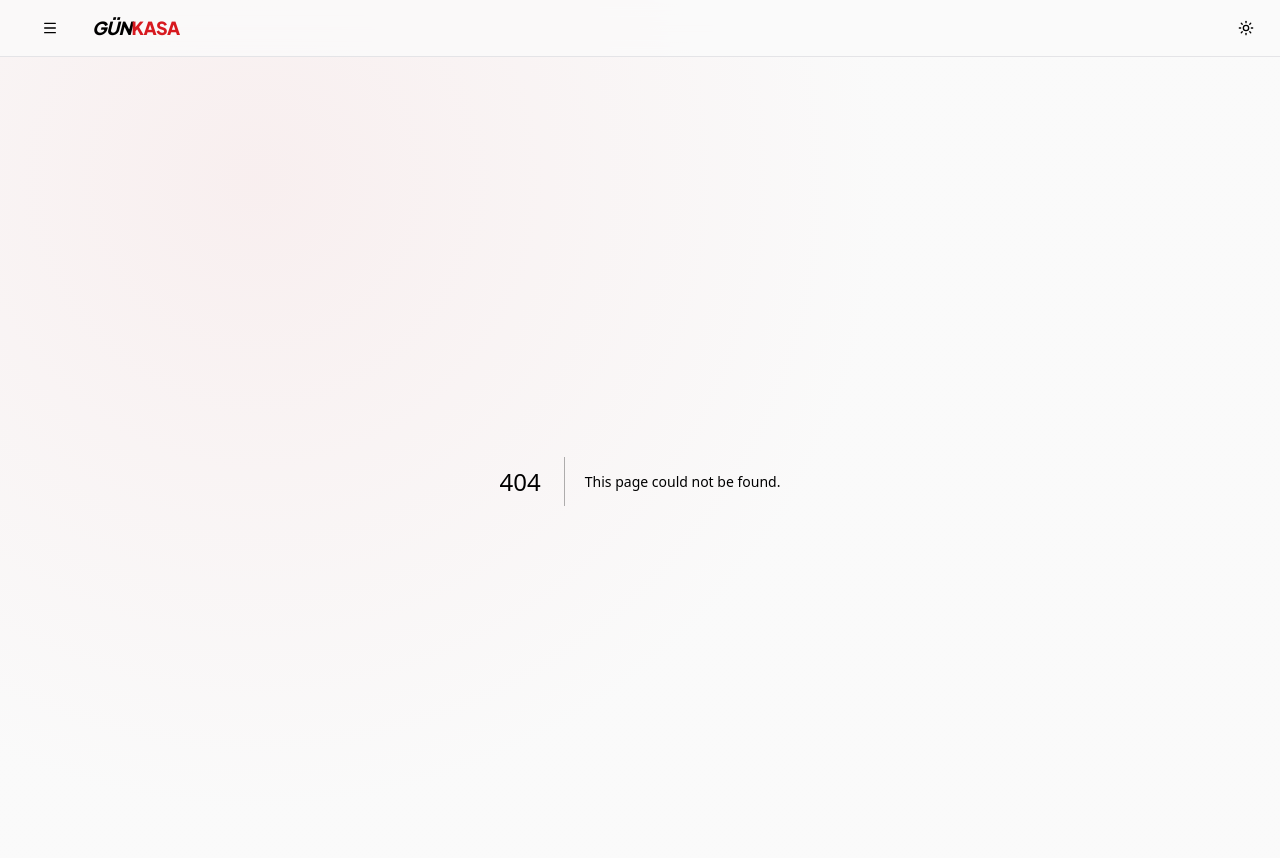
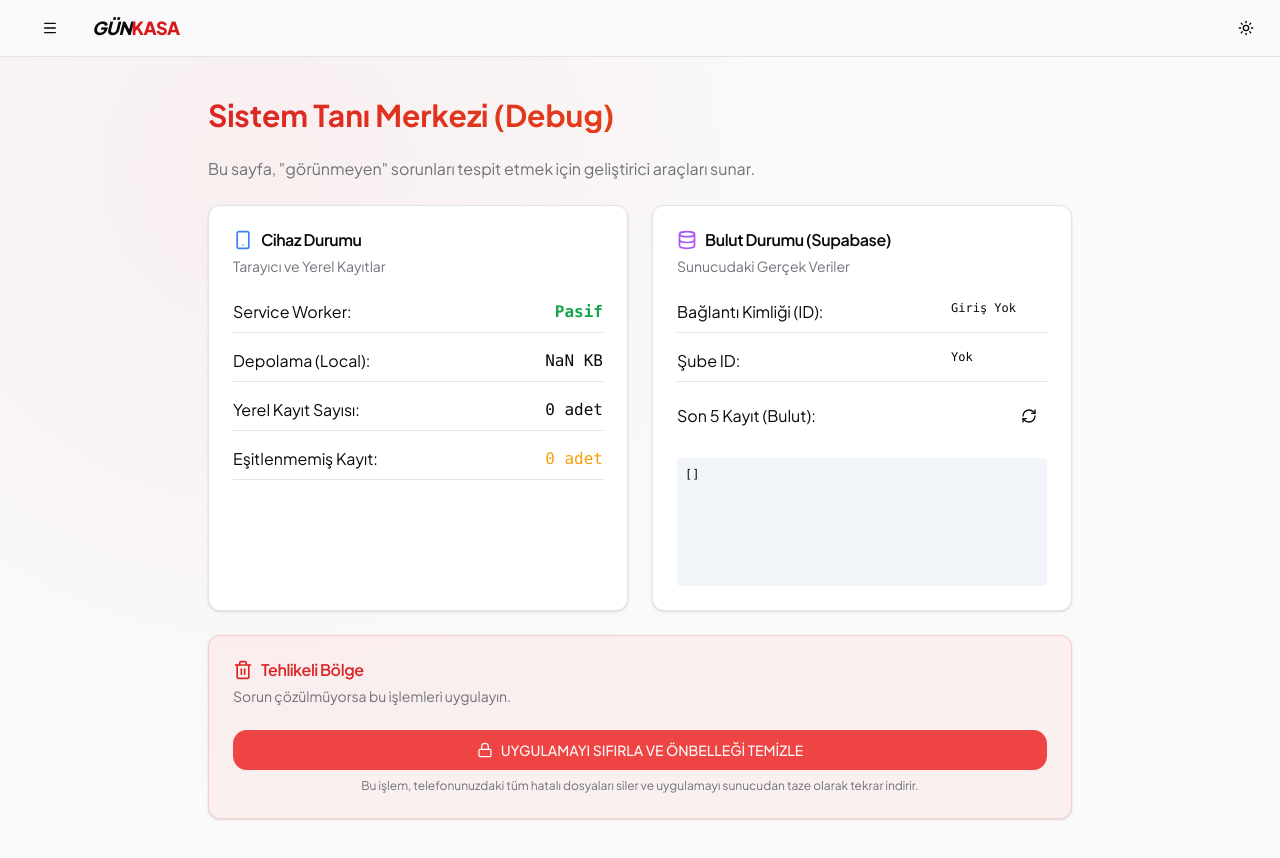
Before and after one commit to berkkkaraman/komagene-kasa, a Next.js app in the folder komagene-app/: page /debug in a window 1280 px wide. Before the commit this address had no page. Shown: the top 858 px of the page. Built offline with nearby package versions, Linux system fonts and the light colour scheme.

Commit message:
feat: add debug dashboard for diagnosis

```diff
--- /dev/null
+++ b/komagene-app/src/app/debug/page.tsx
@@ -0,0 +1,208 @@
+"use client";
+
+import { useState, useEffect } from "react";
+import { useStore } from "@/store/useStore";
+import { supabase } from "@/lib/supabase";
+import { Button } from "@/components/ui/button";
+import { Card, CardContent, CardHeader, CardTitle, CardDescription } from "@/components/ui/card";
+import { toast } from "sonner";
+import { Trash2, RefreshCw, Database, Wifi, Smartphone, Lock } from "lucide-react";
+import { useAuth } from "@/components/auth/AuthProvider";
+
+export default function DebugPage() {
+    const { records, settings, userProfile } = useStore();
+    const { user } = useAuth();
+    const [cloudRecords, setCloudRecords] = useState<any[]>([]);
+    const [isLoading, setIsLoading] = useState(false);
+    const [swStatus, setSwStatus] = useState("Bilinmiyor");
+    const [localStorageSize, setLocalStorageSize] = useState("0 KB");
+
+    // 1. Initial Probe
+    useEffect(() => {
+        checkServiceWorker();
+        calculateStorage();
+        if (userProfile?.branch_id) {
+            fetchCloudData(userProfile.branch_id);
+        }
+    }, [userProfile?.branch_id]);
+
+    const checkServiceWorker = async () => {
+        if ('serviceWorker' in navigator) {
+            const regs = await navigator.serviceWorker.getRegistrations();
+            setSwStatus(regs.length > 0 ? `Aktif (${regs.length} adet)` : "Pasif");
+        } else {
+            setSwStatus("Desteklenmiyor");
+        }
+    };
+
+    const calculateStorage = () => {
+        let total = 0;
+        for (let x in localStorage) {
+            let amount = (localStorage[x].length * 2) / 1024;
+            total += amount;
+        }
+        setLocalStorageSize(total.toFixed(2) + " KB");
+    };
+
+    const fetchCloudData = async (branchId: string) => {
+        setIsLoading(true);
+        try {
+            const { data, error } = await supabase
+                .from('records')
+                .select('id, date, income, created_at')
+                .eq('branch_id', branchId)
+                .order('date', { ascending: false })
+                .limit(5);
+
+            if (error) throw error;
+            setCloudRecords(data || []);
+        } catch (e: any) {
+            toast.error("Bulut verisi çekilemedi: " + e.message);
+        } finally {
+            setIsLoading(false);
+        }
+    };
+
+    // 2. Actions
+    const handleForceReset = async () => {
+        if (!confirm("DİKKAT: Tüm uygulama verileri ve önbellek silinecek. Giriş yapmanız gerekecek. Onaylıyor musunuz?")) return;
+
+        try {
+            // A. Clear Storage
+            localStorage.clear();
+            sessionStorage.clear();
+
+            // B. Unregister Service Workers
+            if ('serviceWorker' in navigator) {
+                const registrations = await navigator.serviceWorker.getRegistrations();
+                for (const registration of registrations) {
+                    await registration.unregister();
+                }
+            }
+
+            // C. Clear Caches
+            if ('caches' in window) {
+                const keys = await caches.keys();
+                await Promise.all(keys.map(key => caches.delete(key)));
+            }
+
+            toast.success("Uygulama sıfırlandı. Sayfa yenileniyor...");
+            setTimeout(() => {
+                window.location.href = "/";
+            }, 1500);
+        } catch (e) {
+            toast.error("Sıfırlama hatası!");
+        }
+    };
+
+    const handleManualPull = async () => {
+        if (!userProfile?.branch_id) return;
+        toast.info("Buluttan zorla çekiliyor...");
+        await fetchCloudData(userProfile.branch_id);
+    };
+
+    return (
+        <div className="container mx-auto p-4 space-y-6 max-w-4xl">
+            <h1 className="text-3xl font-bold bg-gradient-to-r from-red-600 to-orange-600 bg-clip-text text-transparent">
+                Sistem Tanı Merkezi (Debug)
+            </h1>
+            <p className="text-muted-foreground">
+                Bu sayfa, "görünmeyen" sorunları tespit etmek için geliştirici araçları sunar.
+            </p>
+
+            <div className="grid gap-6 md:grid-cols-2">
+                {/* 1. Local Device Status */}
+                <Card>
+                    <CardHeader>
+                        <CardTitle className="flex items-center gap-2">
+                            <Smartphone className="h-5 w-5 text-blue-500" />
+                            Cihaz Durumu
+                        </CardTitle>
+                        <CardDescription>Tarayıcı ve Yerel Kayıtlar</CardDescription>
+                    </CardHeader>
+                    <CardContent className="space-y-4">
+                        <div className="flex justify-between border-b pb-2">
+                            <span>Service Worker:</span>
+                            <span className="font-mono font-bold text-green-600">{swStatus}</span>
+                        </div>
+                        <div className="flex justify-between border-b pb-2">
+                            <span>Depolama (Local):</span>
+                            <span className="font-mono">{localStorageSize}</span>
+                        </div>
+                        <div className="flex justify-between border-b pb-2">
+                            <span>Yerel Kayıt Sayısı:</span>
+                            <span className="font-mono">{records.length} adet</span>
+                        </div>
+                        <div className="flex justify-between border-b pb-2">
+                            <span>Eşitlenmemiş Kayıt:</span>
+                            <span className="font-mono text-amber-500">
+                                {records.filter(r => !r.isSynced).length} adet
+                            </span>
+                        </div>
+                    </CardContent>
+                </Card>
+
+                {/* 2. Cloud Status */}
+                <Card>
+                    <CardHeader>
+                        <CardTitle className="flex items-center gap-2">
+                            <Database className="h-5 w-5 text-purple-500" />
+                            Bulut Durumu (Supabase)
+                        </CardTitle>
+                        <CardDescription>Sunucudaki Gerçek Veriler</CardDescription>
+                    </CardHeader>
+                    <CardContent className="space-y-4">
+                        <div className="flex justify-between border-b pb-2">
+                            <span>Bağlantı Kimliği (ID):</span>
+                            <span className="font-mono text-xs overflow-hidden text-ellipsis w-24">
+                                {user ? user.id : "Giriş Yok"}
+                            </span>
+                        </div>
+                        <div className="flex justify-between border-b pb-2">
+                            <span>Şube ID:</span>
+                            <span className="font-mono text-xs overflow-hidden text-ellipsis w-24">
+                                {userProfile?.branch_id || "Yok"}
+                            </span>
+                        </div>
+                        <div className="flex justify-between items-center pb-2">
+                            <span>Son 5 Kayıt (Bulut):</span>
+                            <Button size="icon" variant="ghost" onClick={handleManualPull} disabled={isLoading}>
+                                <RefreshCw className={`h-4 w-4 ${isLoading ? 'animate-spin' : ''}`} />
+                            </Button>
+                        </div>
+                        <div className="bg-slate-100 dark:bg-slate-900 p-2 rounded text-xs font-mono h-32 overflow-y-auto">
+                            {isLoading ? "Yükleniyor..." : JSON.stringify(cloudRecords, null, 2)}
+                        </div>
+                    </CardContent>
+                </Card>
+            </div>
+
+            {/* 3. Aggressive Actions */}
+            <Card className="border-red-500/20 bg-red-500/5">
+                <CardHeader>
+                    <CardTitle className="flex items-center gap-2 text-red-600">
+                        <Trash2 className="h-5 w-5" />
+                        Tehlikeli Bölge
+                    </CardTitle>
+                    <CardDescription>
+                        Sorun çözülmüyorsa bu işlemleri uygulayın.
+                    </CardDescription>
+                </CardHeader>
+                <CardContent>
+                    <Button
+                        variant="destructive"
+                        size="lg"
+                        className="w-full gap-2"
+                        onClick={handleForceReset}
+                    >
+                        <Lock className="h-4 w-4" />
+                        UYGULAMAYI SIFIRLA VE ÖNBELLEĞİ TEMİZLE
+                    </Button>
+                    <p className="text-xs text-muted-foreground mt-2 text-center">
+                        Bu işlem, telefonunuzdaki tüm hatalı dosyaları siler ve uygulamayı sunucudan taze olarak tekrar indirir.
+                    </p>
+                </CardContent>
+            </Card>
+        </div>
+    );
+}
```
